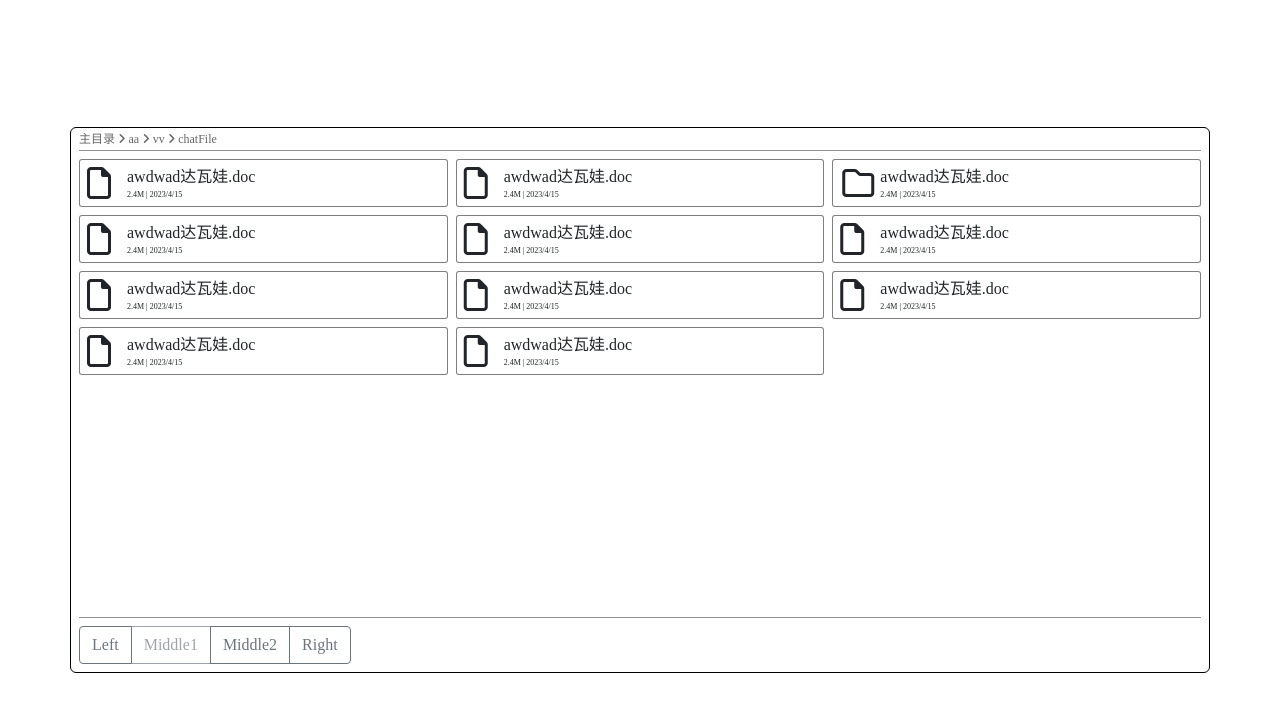
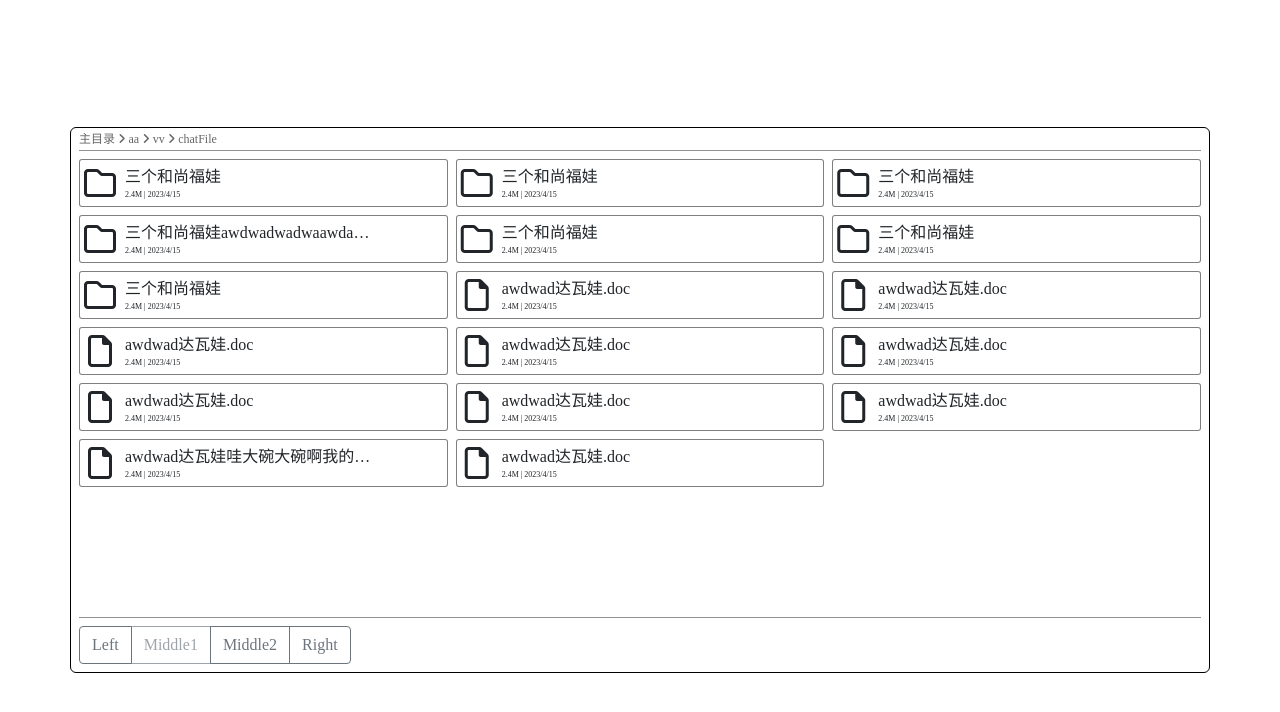
Before and after one commit to zhouxusoft/XiHeCloudDisk, a website: page public/main/index.html in a window 1280 px wide. Drawn offline with nearby package versions, Linux system fonts and the light colour scheme.

Commit message:
限制文本长度

```diff
--- a/public/main/index.html
+++ b/public/main/index.html
@@ -28,23 +28,10 @@
             <div class="row rowbox">
                 <div class="col-md-6 col-xl-4 databox mb-2">
                     <div class="filedata">
-                        <div class="filefont"></div>
+                        <div class="dirfont"></div>
                         <div class="fileinfo">
                             <div class="filename">
-                                awdwad达瓦娃.doc
-                            </div>
-                            <div class="filemsg">
-                                2.4M | 2023/4/15
-                            </div>
-                        </div>
-                    </div>
-                </div>
-                <div class="col-md-6 col-xl-4 databox mb-2">
-                    <div class="filedata">
-                        <div class="filefont"></div>
-                        <div class="fileinfo">
-                            <div class="filename">
-                                awdwad达瓦娃.doc
+                                三个和尚福娃
                             </div>
                             <div class="filemsg">
                                 2.4M | 2023/4/15
@@ -57,7 +44,72 @@
                         <div class="dirfont"></div>
                         <div class="fileinfo">
                             <div class="filename">
-                                awdwad达瓦娃.doc
+                                三个和尚福娃
+                            </div>
+                            <div class="filemsg">
+                                2.4M | 2023/4/15
+                            </div>
+                        </div>
+                    </div>
+                </div>
+                <div class="col-md-6 col-xl-4 databox mb-2">
+                    <div class="filedata">
+                        <div class="dirfont"></div>
+                        <div class="fileinfo">
+                            <div class="filename">
+                                三个和尚福娃
+                            </div>
+                            <div class="filemsg">
+                                2.4M | 2023/4/15
+                            </div>
+                        </div>
+                    </div>
+                </div>
+                <div class="col-md-6 col-xl-4 databox mb-2">
+                    <div class="filedata">
+                        <div class="dirfont"></div>
+                        <div class="fileinfo">
+                            <div class="filename">
+                                三个和尚福娃awdwadwadwaawdawdawdawdawd
+                            </div>
+                            <div class="filemsg">
+                                2.4M | 2023/4/15
+                            </div>
+                        </div>
+                    </div>
+                </div>
+                <div class="col-md-6 col-xl-4 databox mb-2">
+                    <div class="filedata">
+                        <div class="dirfont"></div>
+                        <div class="fileinfo">
+                            <div class="filename">
+                                三个和尚福娃
+                            </div>
+                            <div class="filemsg">
+                                2.4M | 2023/4/15
+                            </div>
+                        </div>
+                    </div>
+                </div>
+                <div class="col-md-6 col-xl-4 databox mb-2">
+                    <div class="filedata">
+                        <div class="dirfont"></div>
+                        <div class="fileinfo">
+                            <div class="filename">
+                                三个和尚福娃
+                            </div>
+                            <div class="filemsg">
+                                2.4M | 2023/4/15
+                            </div>
+                        </div>
+                    </div>
+                </div>
+                <div class="col-md-6 col-xl-4 databox mb-2">
+                    <div class="filedata">
+                        <div class="dirfont"></div>
+                        <div class="fileinfo">
+                            <div class="filename">
+                                三个和尚福娃
                             </div>
                             <div class="filemsg">
                                 2.4M | 2023/4/15
@@ -169,6 +221,32 @@
                         </div>
                     </div>
                 </div>
+                <div class="col-md-6 col-xl-4 databox mb-2">
+                    <div class="filedata">
+                        <div class="filefont"></div>
+                        <div class="fileinfo">
+                            <div class="filename">
+                                awdwad达瓦娃哇大碗大碗啊我的娃达娃达瓦.doc
+                            </div>
+                            <div class="filemsg">
+                                2.4M | 2023/4/15
+                            </div>
+                        </div>
+                    </div>
+                </div>
+                <div class="col-md-6 col-xl-4 databox mb-2">
+                    <div class="filedata">
+                        <div class="filefont"></div>
+                        <div class="fileinfo">
+                            <div class="filename">
+                                awdwad达瓦娃.doc
+                            </div>
+                            <div class="filemsg">
+                                2.4M | 2023/4/15
+                            </div>
+                        </div>
+                    </div>
+                </div>
 
             </div>
         </div>
--- a/public/main/style.css
+++ b/public/main/style.css
@@ -79,13 +79,12 @@ body {
 .filedata {
     box-shadow: inset 0 0 0 1px rgba(0, 0, 0, 0.5);
     border-radius: 3px;
-    padding: 0 8px !important;
 }
 
 .dirfont {
     display: inline-block;
     vertical-align: middle;
-    width: 36px;
+    width: 42px;
     text-align: center;
 }
 
@@ -98,7 +97,8 @@ body {
 .filefont {
     display: inline-block;
     vertical-align: middle;
-    width: 36px;
+    width: 42px;
+    text-align: center;
 }
 
 .filefont::before {
@@ -114,6 +114,11 @@ body {
 }
 
 .filename {
+    max-width: 250px;
+    font-size: 1rem;
+    white-space: nowrap;
+    overflow: hidden;
+    text-overflow: ellipsis;
 
 }
 
```
